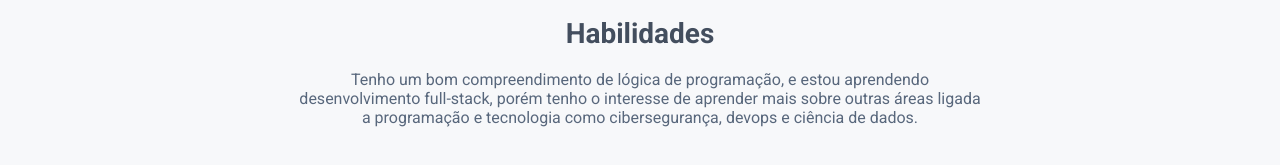
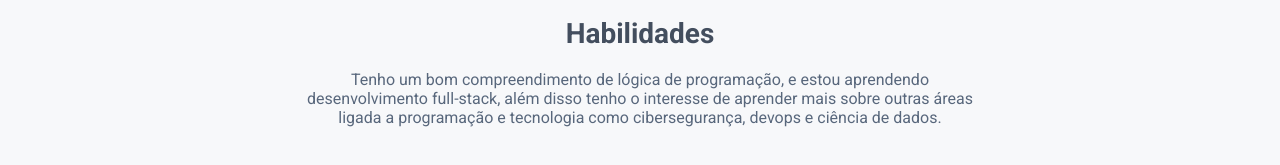
Before and after one commit to infingardi/infingardi.github.io, a website: page index.html in a window 1280 px wide. Shown: the part 378-543 px from the top of the page. Drawn offline with Linux system fonts and the light colour scheme.

Commit message:
fix: text

```diff
--- a/index.html
+++ b/index.html
@@ -45,7 +45,7 @@
         <section class="container-about-me">
             <h2>Habilidades</h2>
             <p>Tenho um bom compreendimento de lógica de programação, e estou aprendendo desenvolvimento full-stack,
-                porém tenho o interesse de aprender mais sobre outras áreas ligada a programação e tecnologia como cibersegurança, devops e ciência de dados.
+                além disso tenho o interesse de aprender mais sobre outras áreas ligada a programação e tecnologia como cibersegurança, devops e ciência de dados.
             </p>
         </section>
 
```
